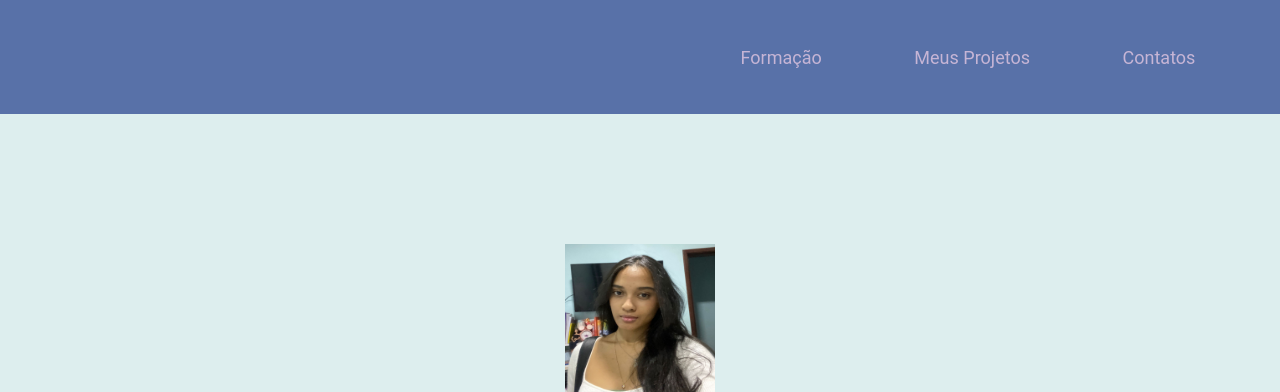
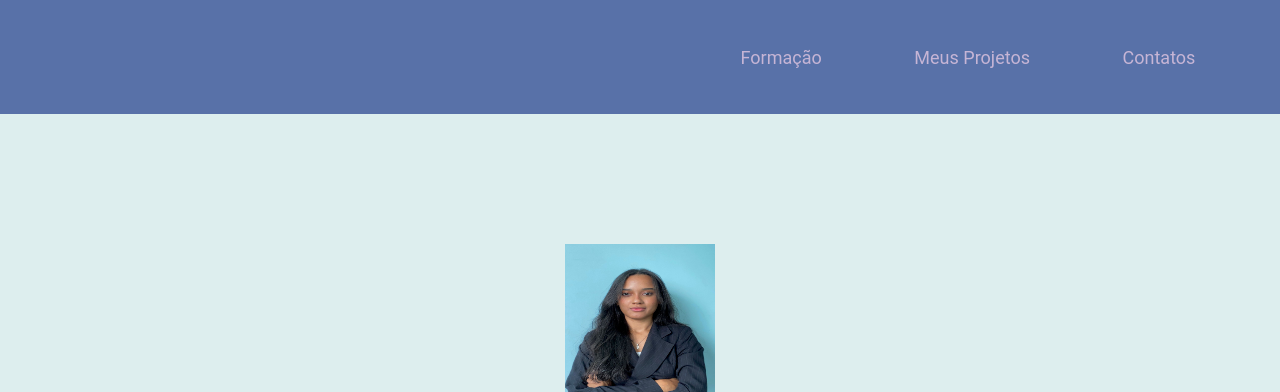
Before and after one commit to geovanacord/projetofinal, a plain HTML site: page index.html in a window 1280 px wide. Shown: the top 392 px of the page. Drawn offline with Linux system fonts and the light colour scheme.

Commit message:
adicionar alteração

```diff
--- a/index.html
+++ b/index.html
@@ -6,7 +6,7 @@
     <meta name="viewport" content="width=device-width, initial-scale=1.0">
     <title>Meu portifólio</title>
 
-    <link rel="shortcut icon" href="./imagem/geovana.jpeg"/>
+    <link rel="shortcut icon" href="./imagem/geo.jpeg"/>
     <!-- chamando o ícone na aba do navegador -->
 
     <script src="https://use.fontawesome.com/releases/v5.15.3/js/all.js" data-auto-replace-svg="nest"></script>
@@ -35,7 +35,7 @@
             <article class="subcontainer-principal container">
 
                 <div>
-                    <img class="foto-perfil" src="./imagem/geovana.jpeg"/>
+                    <img class="foto-perfil" src="./imagem/geo.jpeg"/>
                 </div>
 
                 <div>
```
Also changed, not shown: imagem/geo.jpeg (added).
